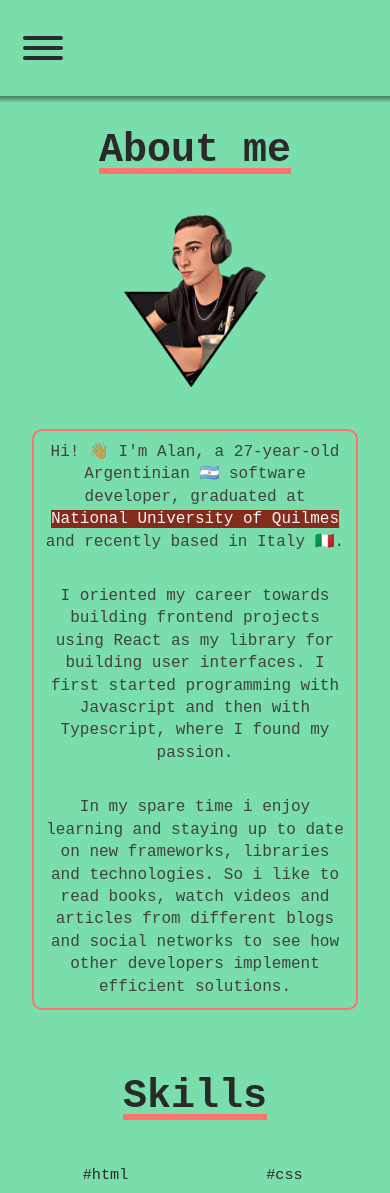
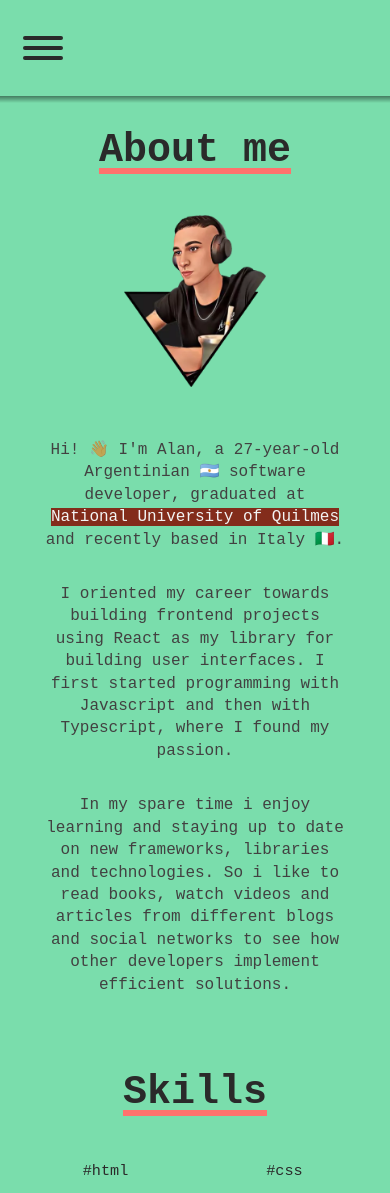
Before and after one commit to marinoalan/portfolio, a Next.js app: page / in a window 390 px wide. Shown: the top 1193 px of the page. Built offline with nearby package versions, Linux system fonts and the light colour scheme.

Commit message:
Added media query on about me border line

```diff
--- a/src/components/molecules/AboutMeDescription.tsx
+++ b/src/components/molecules/AboutMeDescription.tsx
@@ -29,7 +29,10 @@ const TextContainer = styled.div`
 
   border-radius: 10px;
   padding: 10px;
-  border: 2px solid var(--lineColor);
+
+  @media (min-width: 56.5rem) {
+    border: 2px solid var(--lineColor);
+  }
 
   @media (prefers-color-scheme: light) {
     background-color: transparent;
```
